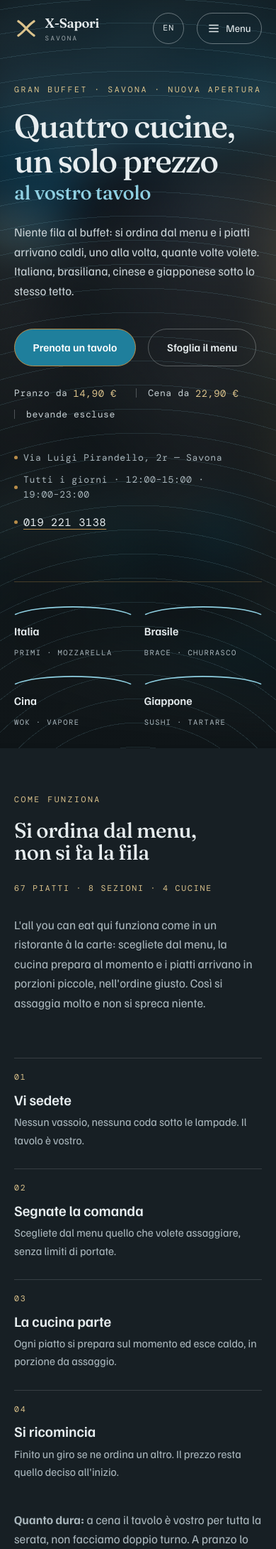
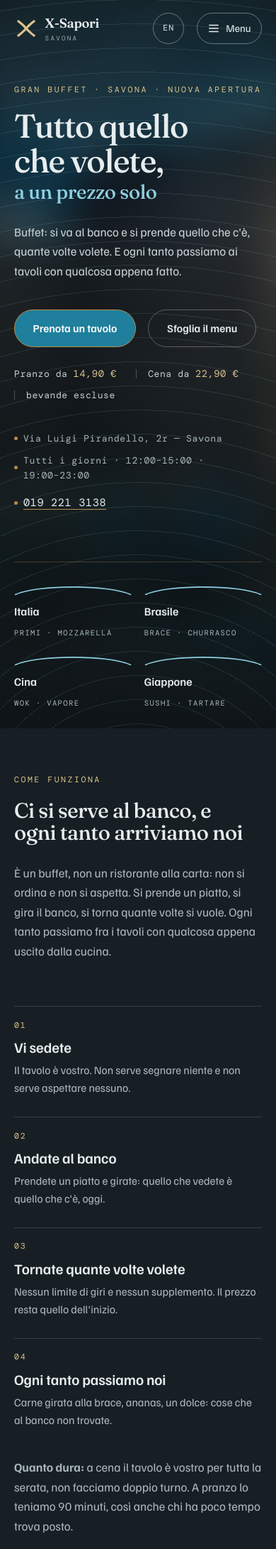
Before and after one commit to YouMei2/site-xsapori, a PHP site: page /x-sapori/ in a window 390 px wide. Shown: the top 2182 px of the page at 71% size. Run offline with PHP 8.4, Linux system fonts and the light colour scheme.

Commit message:
Il sito diceva una cosa, il ristorante ne fa un'altra
Correzione di sostanza, non di stile. Il sito raccontava un all you can
eat "ordinato dal menu e servito al tavolo", con quattro cucine e una
comanda da segnare. Nella realta' e' un buffet: ci si serve da soli al
banco, non c'e' niente da ordinare, non c'e' un tablet e non c'e' un
cameriere che prende le comande. Ogni tanto il personale passa fra i
tavoli con qualcosa che al banco non c'e' — carne girata alla brace,
ananas, un dolce — ma non e' fisso e non va promesso come un servizio.

Tolta anche la formula "quattro cucine": non era mai stata detta dal
cliente, l'aveva introdotta il sito.

Riscritti: titolo e sommario dell'hero, la sezione "come funziona" con i
suoi quattro passi, l'intestazione delle card, la regola sugli avanzi,
il blocco incluso/escluso, la pagina del menu, le descrizioni social,
i dati strutturati e la riga che si ripete nel piede di ogni pagina.
Stessa riscrittura sulle quattro pagine inglesi.

La pagina del menu non promette piu' un elenco fisso: il banco cambia
ogni giorno, e l'avviso lo dice in evidenza invece che in nota. Serve a
evitare la delusione di chi arriva per un piatto preciso: e' la stessa
ragione per cui il contatore non dice piu' "4 cucine" ma "di solito al
banco". I filtri per cucina restano — servono ancora a isolare un tipo
di cibo — ma ora filtrano cosa ci si aspetta, non cosa si ordina.

Contrasti rimisurati dopo la riscrittura: 147 elementi sulla home, 258
sul menu, 148 sulla home inglese. Nessuno sotto soglia.

Rimosso un file `clear` finito nella cartella per un errore di battitura.

Co-Authored-By: Claude Opus 5 <noreply@anthropic.com>

```diff
--- a/404.html
+++ b/404.html
@@ -86,7 +86,7 @@
           <span>X-Sapori<small>Savona</small></span>
         </a>
         <p style="margin-top:var(--sp-3);max-width:42ch">
-          Gran buffet all you can eat: quattro cucine ordinate dal menu e servite al tavolo.
+          Gran buffet all you can eat a Savona: ci si serve al banco, e ogni tanto passiamo ai tavoli.
           Solo servizio in sala.
         </p>
       </div>
--- a/en/privacy.html
+++ b/en/privacy.html
@@ -14,7 +14,7 @@
 <link rel="manifest" href="../site.webmanifest">
 <link rel="preload" href="../assets/fonts/fraunces-latin.woff2" as="font" type="font/woff2" crossorigin>
 <link rel="preload" href="../assets/fonts/familjen-latin.woff2" as="font" type="font/woff2" crossorigin>
-<link rel="stylesheet" href="../styles.css?v=1">
+<link rel="stylesheet" href="../styles.css?v=3">
 <script>document.documentElement.classList.add('js');</script>
 </head>
 <body>
@@ -155,7 +155,7 @@
           <span>X-Sapori<small>Savona</small></span>
         </a>
         <p style="margin-top:var(--sp-3);max-width:42ch">
-          All you can eat buffet: four kitchens ordered from the menu and served at your table.
+          All you can eat buffet in Savona: you help yourself at the counter, and every so often we come round to the tables.
           Dining room only.
         </p>
       </div>
@@ -184,6 +184,6 @@
     </div>
   </div>
 </footer>
-<script src="../js/site.js?v=1" defer></script>
+<script src="../js/site.js?v=3" defer></script>
 </body>
 </html>
--- a/index.html
+++ b/index.html
@@ -4,7 +4,7 @@
 <meta charset="utf-8">
 <meta name="viewport" content="width=device-width, initial-scale=1">
 <title>X-Sapori · Gran Buffet all you can eat a Savona</title>
-<meta name="description" content="Quattro cucine — italiana, brasiliana, cinese e giapponese — servite al tavolo a un solo prezzo. Aperti tutti i giorni a pranzo e a cena in Via Pirandello 2r, Savona. Prenota allo 019 221 3138.">
+<meta name="description" content="Gran buffet all you can eat a Savona: ci si serve al banco, quante volte si vuole, a un prezzo solo. Aperti tutti i giorni a pranzo e a cena in Via Pirandello 2r, Savona. Prenota allo 019 221 3138.">
 <meta name="theme-color" content="#0E1417">
 
 <!-- IMPOSTARE IL DOMINIO REALE PRIMA DELLA PUBBLICAZIONE (vedi DA-FORNIRE.md) -->
@@ -15,7 +15,7 @@
 <meta property="og:type" content="restaurant">
 <meta property="og:site_name" content="X-Sapori">
 <meta property="og:title" content="X-Sapori · Gran Buffet all you can eat a Savona">
-<meta property="og:description" content="Quattro cucine servite al tavolo a un solo prezzo. Aperti tutti i giorni, pranzo e cena, a Savona.">
+<meta property="og:description" content="Buffet all you can eat: ci si serve al banco, a un prezzo solo. Aperti tutti i giorni, pranzo e cena, a Savona.">
 <meta property="og:url" content="https://www.x-sapori.it/">
 <meta property="og:image" content="https://www.x-sapori.it/uploads/og-home.jpg">
 <meta property="og:image:width" content="1200">
@@ -27,7 +27,7 @@
 <link rel="manifest" href="site.webmanifest">
 <link rel="preload" href="assets/fonts/fraunces-latin.woff2" as="font" type="font/woff2" crossorigin>
 <link rel="preload" href="assets/fonts/familjen-latin.woff2" as="font" type="font/woff2" crossorigin>
-<link rel="stylesheet" href="styles.css?v=1">
+<link rel="stylesheet" href="styles.css?v=3">
 <!-- Segna che il JavaScript è attivo: solo in quel caso le sezioni
      partono nascoste per poi comparire. Senza JS il sito resta leggibile. -->
 <script>document.documentElement.classList.add('js');</script>
@@ -37,7 +37,7 @@
   "@context": "https://schema.org",
   "@type": "Restaurant",
   "name": "X-Sapori",
-  "description": "Gran buffet all you can eat a Savona: cucina italiana, brasiliana, cinese e giapponese ordinata dal menu e servita al tavolo. Solo servizio in sala, senza asporto né consegne.",
+  "description": "Gran buffet all you can eat a Savona: ci si serve al banco, quante volte si vuole, a un prezzo solo. Ogni tanto il personale passa fra i tavoli con carne alla brace, frutta o dolci. Solo servizio in sala, senza asporto né consegne.",
   "url": "https://www.x-sapori.it/",
   "telephone": "+390192213138",
   "servesCuisine": ["Italiana","Brasiliana","Cinese","Giapponese","Sushi"],
@@ -109,7 +109,7 @@
     {
       "@type": "Question",
       "name": "Fate consegne a domicilio o asporto?",
-      "acceptedAnswer": { "@type": "Answer", "text": "No, né l’uno né l’altro. La formula funziona solo con i piatti serviti caldi al tavolo, appena usciti dalla cucina." }
+      "acceptedAnswer": { "@type": "Answer", "text": "No, né l’uno né l’altro. Il buffet funziona solo in sala: fuori dal locale non avrebbe senso." }
     }
   ]
 }
@@ -177,10 +177,10 @@
 
     <div class="wrap hero__inner">
       <p class="eyebrow enter" style="--d:100ms">Gran Buffet · Savona · Nuova apertura</p>
-      <h1 class="hero__title enter" style="--d:220ms">Quattro cucine, un solo prezzo <em>al vostro tavolo</em></h1>
+      <h1 class="hero__title enter" style="--d:220ms">Tutto quello che volete, <em>a un prezzo solo</em></h1>
       <p class="hero__lead enter" style="--d:360ms">
-        Niente fila al buffet: si ordina dal menu e i piatti arrivano caldi, uno alla volta,
-        quante volte volete. Italiana, brasiliana, cinese e giapponese sotto lo stesso tetto.
+        Buffet: si va al banco e si prende quello che c'è, quante volte volete.
+        E ogni tanto passiamo ai tavoli con qualcosa appena fatto.
       </p>
 
       <div class="hero__actions enter" style="--d:480ms">
@@ -200,7 +200,7 @@
       </p>
 
       <div class="cucine enter" style="--d:720ms">
-        <h2 class="visually-hidden">Le quattro cucine</h2>
+        <h2 class="visually-hidden">Cosa si trova al banco</h2>
         <ul class="cucine__list">
           <li><a class="cucina" href="menu.html#italiano">
             <svg viewBox="0 0 200 22" aria-hidden="true"><path class="draw" style="--len:210;--d:820ms" d="M2 20C40 3 160 3 198 20"/></svg>
@@ -224,31 +224,30 @@
     <div class="wrap">
       <div class="section__head reveal">
         <p class="eyebrow">Come funziona</p>
-        <h2 id="come-t">Si ordina dal menu, non si fa la fila</h2>
-        <p class="dato-varieta">67 piatti · 8 sezioni · 4 cucine</p>
+        <h2 id="come-t">Ci si serve al banco, e ogni tanto arriviamo noi</h2>
         <p class="lead">
-          L'all you can eat qui funziona come in un ristorante à la carte: scegliete dal menu,
-          la cucina prepara al momento e i piatti arrivano in porzioni piccole, nell'ordine giusto.
-          Così si assaggia molto e non si spreca niente.
+          È un buffet, non un ristorante alla carta: non si ordina e non si aspetta.
+          Si prende un piatto, si gira il banco, si torna quante volte si vuole.
+          Ogni tanto passiamo fra i tavoli con qualcosa appena uscito dalla cucina.
         </p>
       </div>
 
       <ol class="steps">
         <li class="step reveal">
           <h3>Vi sedete</h3>
-          <p>Nessun vassoio, nessuna coda sotto le lampade. Il tavolo è vostro.</p>
+          <p>Il tavolo è vostro. Non serve segnare niente e non serve aspettare nessuno.</p>
         </li>
         <li class="step reveal" style="--d:90ms">
-          <h3>Segnate la comanda</h3>
-          <p>Scegliete dal menu quello che volete assaggiare, senza limiti di portate.</p>
+          <h3>Andate al banco</h3>
+          <p>Prendete un piatto e girate: quello che vedete è quello che c'è, oggi.</p>
         </li>
         <li class="step reveal" style="--d:180ms">
-          <h3>La cucina parte</h3>
-          <p>Ogni piatto si prepara sul momento ed esce caldo, in porzione da assaggio.</p>
+          <h3>Tornate quante volte volete</h3>
+          <p>Nessun limite di giri e nessun supplemento. Il prezzo resta quello dell'inizio.</p>
         </li>
         <li class="step reveal" style="--d:270ms">
-          <h3>Si ricomincia</h3>
-          <p>Finito un giro se ne ordina un altro. Il prezzo resta quello deciso all'inizio.</p>
+          <h3>Ogni tanto passiamo noi</h3>
+          <p>Carne girata alla brace, ananas, un dolce: cose che al banco non trovate.</p>
         </li>
       </ol>
 
@@ -258,8 +257,8 @@
       </p>
 
       <p class="lead reveal" style="margin-top:var(--sp-3)">
-        <strong>Una sola regola:</strong> ordinate quello che mangiate. I piatti lasciati interi
-        vengono conteggiati, così nulla finisce nella spazzatura.
+        <strong>Una sola regola:</strong> prendete quello che mangiate. Meglio tornare al banco
+        tre volte che riempire il piatto una volta sola e lasciarlo lì.
       </p>
     </div>
   </section>
@@ -268,11 +267,11 @@
   <section class="section" aria-labelledby="cucine-t">
     <div class="wrap">
       <div class="section__head reveal">
-        <p class="eyebrow">Dal menu</p>
-        <h2 id="cucine-t">Quattro cucine, una comanda sola</h2>
+        <p class="eyebrow">Al banco</p>
+        <h2 id="cucine-t">Cosa si trova, di solito</h2>
         <p class="lead">
-          Chi vuole solo sushi, chi cerca un primo italiano, chi arriva per la brace e chi aspetta il dolce:
-          allo stesso tavolo, allo stesso prezzo.
+          Il banco cambia: non tutti i giorni c'è tutto, e certe cose dipendono dal mercato.
+          Queste però sono le parti fisse, ed è quello che la maggior parte delle sere trovate.
         </p>
       </div>
 
@@ -368,16 +367,16 @@
         <div>
           <h3>Nel prezzo c'è</h3>
           <ul>
-            <li>Tutti i piatti delle otto sezioni del menu</li>
-            <li>Giri illimitati, senza supplementi sulle portate</li>
+            <li>Tutto quello che c'è al banco, dagli antipasti ai dolci</li>
+            <li>Giri illimitati, senza supplementi</li>
             <li>I dolci, compresi come tutto il resto</li>
           </ul>
         </div>
         <div>
           <h3>Si paga a parte</h3>
           <ul>
-            <li>Le bevande, ordinate alla carta</li>
-            <li>I piatti ordinati e lasciati interi</li>
+            <li>Le bevande, che si ordinano al tavolo</li>
+            <li>Il cibo preso e lasciato nel piatto</li>
           </ul>
         </div>
       </div>
@@ -527,7 +526,7 @@
         </details>
         <details>
           <summary>Fate consegne a domicilio o asporto?</summary>
-          <p>No, né l'uno né l'altro. La formula funziona solo con i piatti serviti caldi al tavolo, appena usciti dalla cucina.</p>
+          <p>No, né l'uno né l'altro. Il buffet funziona solo in sala: fuori dal locale non avrebbe senso.</p>
         </details>
       </div>
     </div>
@@ -566,7 +565,7 @@
           <span>X-Sapori<small>Savona</small></span>
         </a>
         <p style="margin-top:var(--sp-3);max-width:42ch">
-          Gran buffet all you can eat: quattro cucine ordinate dal menu e servite al tavolo.
+          Gran buffet all you can eat a Savona: ci si serve al banco, e ogni tanto passiamo ai tavoli.
           Solo servizio in sala.
         </p>
       </div>
@@ -599,6 +598,6 @@
   </div>
 </footer>
 
-<script src="js/site.js?v=1" defer></script>
+<script src="js/site.js?v=3" defer></script>
 </body>
 </html>
--- a/js/menu.js
+++ b/js/menu.js
@@ -17,14 +17,14 @@
     nessuno: 'No dish matches the filters.',
     trovati: function (n) { return n + (n === 1 ? ' dish found.' : ' dishes found.'); },
     // Contatore a schermo: senza filtri racconta la varietà, con i filtri conta.
-    vetrina: function (n) { return n + ' dishes · ' + SEZIONI + ' sections · 4 kitchens'; },
+    vetrina: function (n) { return n + ' dishes · ' + SEZIONI + ' sections · usually available'; },
     parziale: function (v, t) { return v + ' of ' + t + ' dishes'; },
     vuoto: 'No dish matches'
   } : {
     completo: function (n) { return 'Menu completo, ' + n + ' piatti.'; },
     nessuno: 'Nessun piatto corrisponde ai filtri.',
     trovati: function (n) { return n + (n === 1 ? ' piatto trovato.' : ' piatti trovati.'); },
-    vetrina: function (n) { return n + ' piatti · ' + SEZIONI + ' sezioni · 4 cucine'; },
+    vetrina: function (n) { return n + ' piatti · ' + SEZIONI + ' sezioni · di solito al banco'; },
     parziale: function (v, t) { return v + ' piatti su ' + t; },
     vuoto: 'Nessun piatto corrisponde'
   };
--- a/privacy.html
+++ b/privacy.html
@@ -15,7 +15,7 @@
 <link rel="manifest" href="site.webmanifest">
 <link rel="preload" href="assets/fonts/fraunces-latin.woff2" as="font" type="font/woff2" crossorigin>
 <link rel="preload" href="assets/fonts/familjen-latin.woff2" as="font" type="font/woff2" crossorigin>
-<link rel="stylesheet" href="styles.css?v=1">
+<link rel="stylesheet" href="styles.css?v=3">
 <script>document.documentElement.classList.add('js');</script>
 </head>
 <body>
@@ -156,7 +156,7 @@
           <span>X-Sapori<small>Savona</small></span>
         </a>
         <p style="margin-top:var(--sp-3);max-width:42ch">
-          Gran buffet all you can eat: quattro cucine ordinate dal menu e servite al tavolo.
+          Gran buffet all you can eat a Savona: ci si serve al banco, e ogni tanto passiamo ai tavoli.
           Solo servizio in sala.
         </p>
       </div>
@@ -185,6 +185,6 @@
     </div>
   </div>
 </footer>
-<script src="js/site.js?v=1" defer></script>
+<script src="js/site.js?v=3" defer></script>
 </body>
 </html>
```
Also changed, not shown: en/book.html (+5 -5 lines), en/index.html (+23 -23 lines), en/menu.html (+15 -9 lines), js/prenota-plus.js (+13 -4 lines), menu.html (+25 -19 lines), prenota.html (+5 -5 lines), styles.css (+93 -0 lines).
